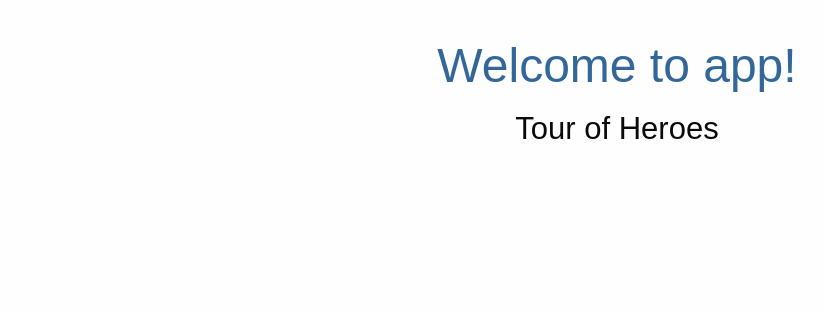
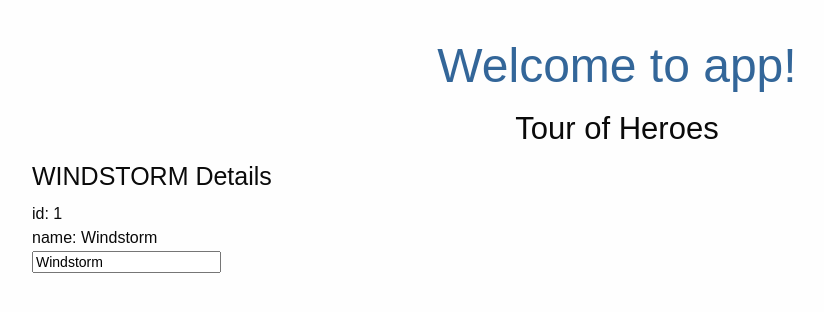
Before and after one commit to dragorwyin/angular-testing, an Angular app: page /tour-of-heroes in a window 1280 px wide. Shown: the top 312 px of the page, without its empty margins (23-847 px from the left). Built offline with nearby package versions, Linux system fonts and the light colour scheme.

Commit message:
TourOfHeroes - add first hero according to second lesson of tutorial

```diff
--- /dev/null
+++ b/src/app/tour-of-heroes/hero.ts
@@ -0,0 +1,4 @@
+export class Hero {
+  id: number;
+  name: string;
+}
--- /dev/null
+++ b/src/app/tour-of-heroes/heroes/heroes.component.html
@@ -0,0 +1,12 @@
+<h4>{{ hero.name | uppercase }} Details</h4>
+<div>
+  <span>id: </span>{{hero.id}}
+</div>
+<div>
+  <span>name: </span>{{hero.name}}
+</div>
+<div>
+  <label>
+    <input [(ngModel)] = "hero.name" placeholder="name">
+  </label>
+</div>
--- /dev/null
+++ b/src/app/tour-of-heroes/heroes/heroes.component.ts
@@ -0,0 +1,21 @@
+import { Component, OnInit } from '@angular/core';
+import { Hero } from '../hero';
+
+@Component({
+  selector: 'app-heroes',
+  templateUrl: './heroes.component.html',
+  styleUrls: ['./heroes.component.scss']
+})
+export class HeroesComponent implements OnInit {
+
+  hero: Hero = {
+    id: 1,
+    name: 'Windstorm',
+  };
+
+  constructor() { }
+
+  ngOnInit() {
+  }
+
+}
--- a/src/app/tour-of-heroes/tour-of-heroes.component.html
+++ b/src/app/tour-of-heroes/tour-of-heroes.component.html
@@ -1 +1,2 @@
 <h3>{{title}}</h3>
+<app-heroes class="text-left"></app-heroes>
```
Also changed, not shown: src/app/tour-of-heroes/tour-of-heroes.module.ts (+5 -2 lines), src/app/tour-of-heroes/heroes/heroes.component.scss (added), 1 other file (tests, documents, lock files or other folders).
